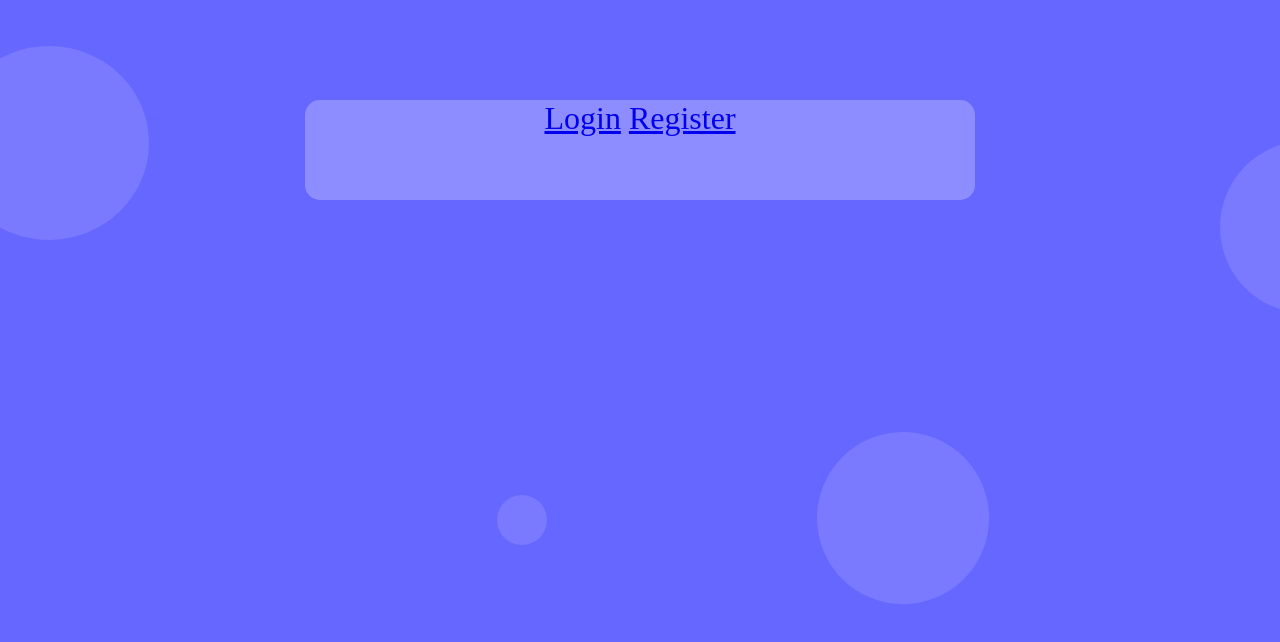
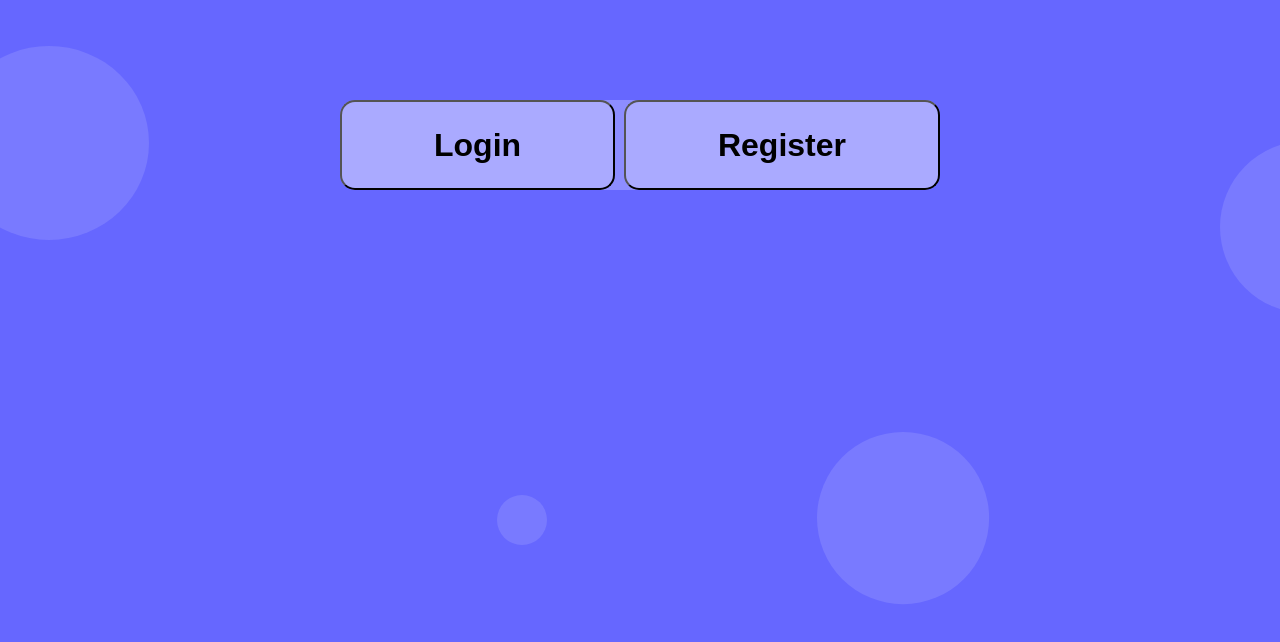
Before and after one commit to mhrshuvo/company-maker, a plain HTML site: page register.html in a window 1280 px wide. Drawn offline with Linux system fonts and the light colour scheme.

Commit message:
marged ashraf and some css chenge

```diff
--- a/register.html
+++ b/register.html
@@ -10,23 +10,23 @@
     <div class="wrapper">
     <div id="driver">
         <div id="LoginRegister" class="formHead">
-            <a href="#" onclick="login()">Login</a>
-            <a href="#" onclick="register()">Register</a>
+            <button class="button" onclick="login()">Login</button>
+            <button class="button" onclick="register()">Register</button>
         </div>
 
         <div Id="login">
-            <a href="#" onclick="loginAs('Client')">login as client</a>
-            <a href="#" onclick="loginAs('Member')">login as member</a>
+            <button class="button" onclick="loginAs('Client')">login as client</button>
+            <button class="button" onclick="loginAs('Member')">login as member</button>
         </div>
 
         <div id="register">
-            <button onclick="registerAs('Client')">Register as client</button>
-            <button onclick="registerAs('Member')">Register as member</button>
+            <button class="button" onclick="registerAs('Client')">Register as client</button>
+            <button class="button" onclick="registerAs('Member')">Register as member</button>
         </div>
     </div>
 
     <form id="loginForm" onsubmit= "return false">
-        <p>Login</p>
+        <p class="formHead landr">Login</p>
         <input type="text" id="userName" name="userName" placeholder="Username"><br>
         <input type="password" id="password" name="password" placeholder="Password"><br>
         <button onclick="">Submit</button>
@@ -35,7 +35,7 @@
 
     <Form id ="multiphase" onsubmit= "return false">
         <div id = "phase1">
-            <p>Register</p>
+            <p class="formHead landr">Register</p>
             <input type="text" id="fullName" name="fullName" placeholder="Full name"><br>
             <input type="emai" id="emailId" name="emailId" placeholder="Email ID"><br>
             <button onclick="processPhase1()">Submit</button>
--- a/regstyle.css
+++ b/regstyle.css
@@ -10,13 +10,14 @@ body {
   height: 80vh;
 }
 
-.formHead {
-  width: 670px;
-  height: 100px;
+.button {
+  padding: 20px 92px;
+  border-radius: 15px;
+  max-width: 335px;
   background: rgba(255, 255, 255, 0.25);
-  border-radius: 15px;
+  color: black;
   font-size: 32px;
-  margin: 100px auto;
+  font-weight: bold;
 }
 
 #driver #login {
@@ -25,6 +26,11 @@ body {
 
 #driver #register {
   display: none;
+}
+
+.landr {
+  color: red;
+  justify-content: center;
 }
 
 #loginForm {
@@ -50,4 +56,15 @@ body {
 #multiphase #showAllData {
   display: none;
 }
+
+.formHead {
+  width: 600px;
+  height: 90px;
+  background: rgba(255, 255, 255, 0.25);
+  border-radius: 15px;
+  font-size: 32px;
+  margin: 100px auto;
+  display: flex;
+  justify-content: space-between;
+}
 /*# sourceMappingURL=regstyle.css.map */
```
